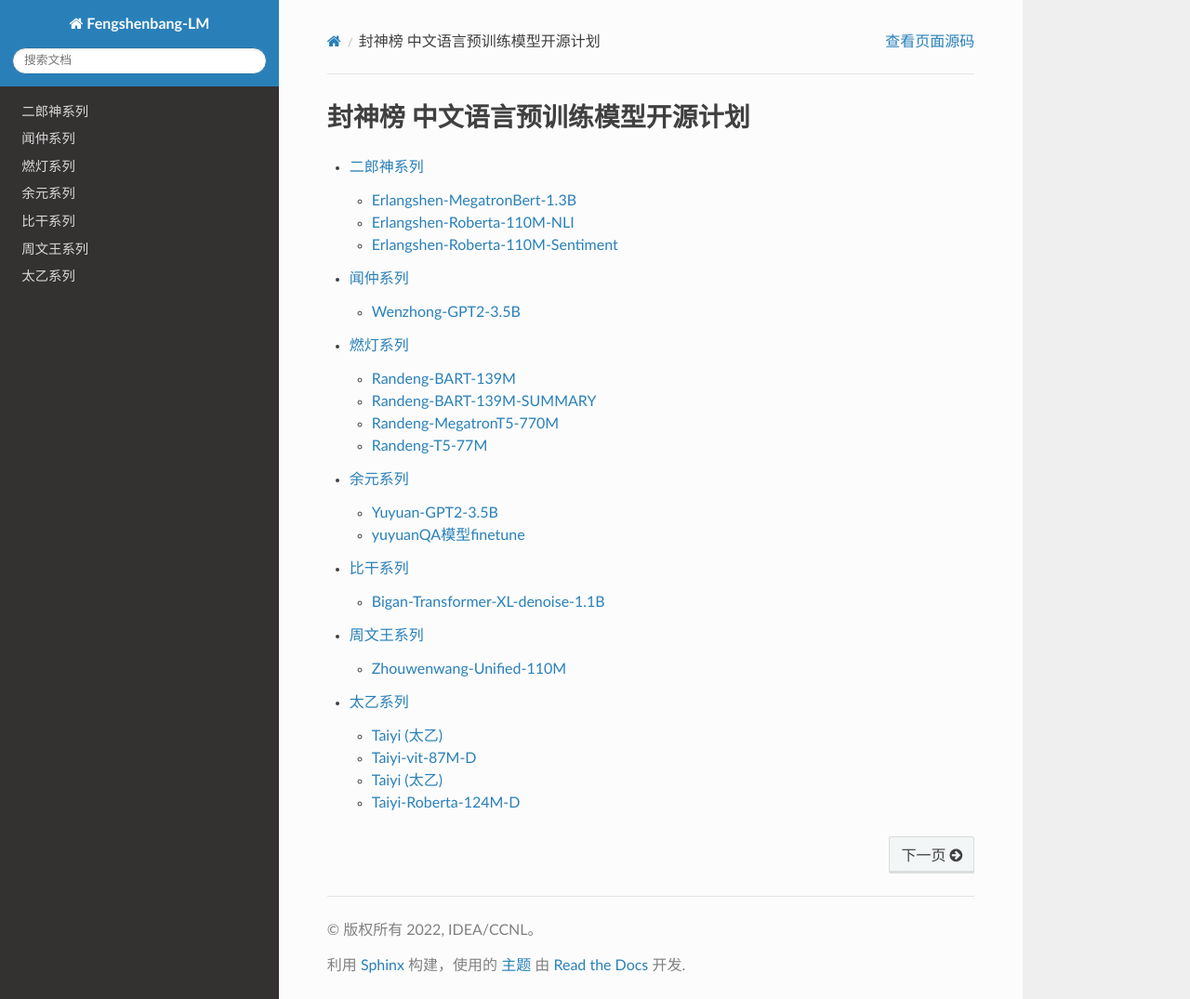
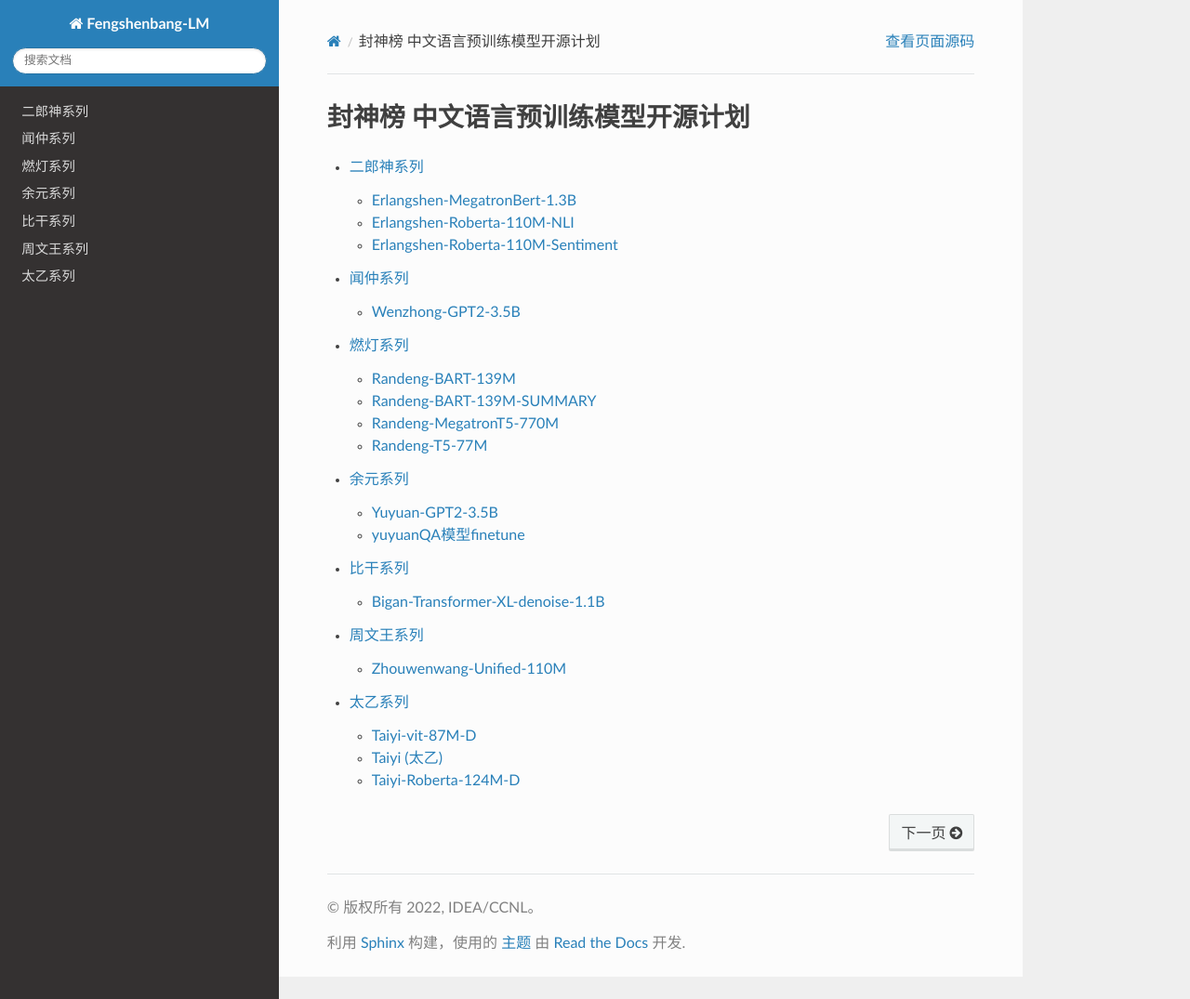
Before and after one commit to IDEA-CCNL/Fengshenbang-doc, a Sphinx documentation site: the page built from source/index.rst, in a window 1280 px wide and 1075 px high. Shown: the whole window at 93% size. Built offline with Sphinx 7.4.7 and the Read the Docs theme 2.0.0, drawn with Linux system fonts in a browser that asks for light colours; pages that are not in the unit, such as notebooks, are missing from menus.

Commit message:
Update Taiyi-vit-87M-D.md

```diff
--- a/source/docs/太乙系列/Taiyi-vit-87M-D.md
+++ b/source/docs/太乙系列/Taiyi-vit-87M-D.md
@@ -1,8 +1,6 @@
-# Taiyi (太乙)
+# Taiyi-vit-87M-D
 
 Taiyi (太乙) 系列模型属于 Fengshenbang (封神榜) 大模型开源计划的一个分支。专注于利用多模态信息，使模型具有多模态语义理解能力。
-
-# Taiyi-vit-87M-D
 
 此模型与 Taiyi-Roberta-124M-D，一同构成多模态双流模型的两个特征提取器。
 
```
